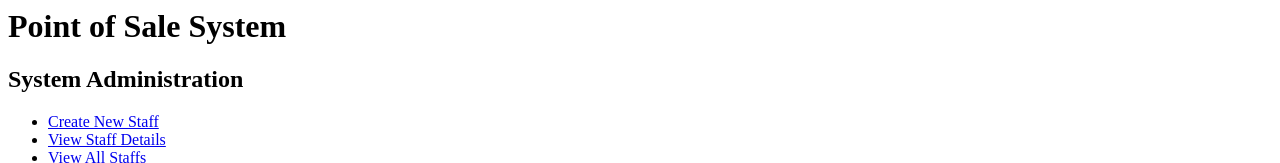
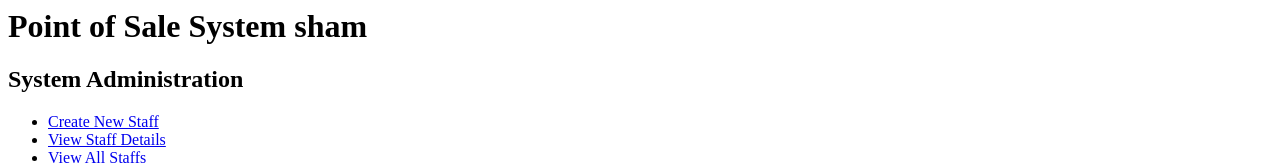
Before and after one commit to boab758/PointOfSaleSystemWeb, a plain HTML site: page index.html in a window 1280 px wide. Shown: the top 163 px of the page. Drawn offline with Linux system fonts and the light colour scheme.

```diff
--- a/index.html
+++ b/index.html
@@ -3,7 +3,7 @@
 		<title>Point of Sale System</title>
 	</head>
 	<body>
-		<h1>Point of Sale System</h1>
+		<h1>Point of Sale System sham</h1>
 
         <h2>System Administration</h2>
 
```
